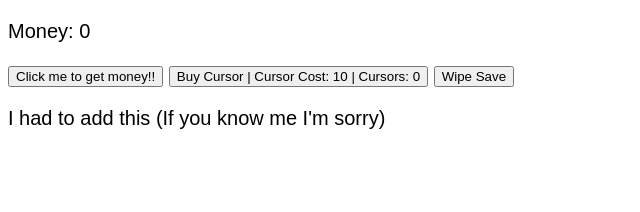
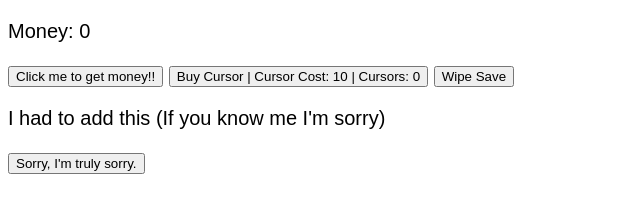
Before and after one commit to caleosun/clicker-game, a plain HTML site: page index.html in a window 1280 px wide. Shown: the whole page, without its empty margins (0-640 px from the left). Drawn offline with Linux system fonts and the light colour scheme.

Commit message:
Update index.html

```diff
--- a/index.html
+++ b/index.html
@@ -10,6 +10,7 @@
 			<button onclick="building.purchase(0)">Buy Cursor | <span id="cursorCost">Cursor Cost: 10</span> | <span id="cursors">Cursors: 0</span></button>
 			<button onclick="resetGame()">Wipe Save</button>
 			<p>I had to add this (If you know me I'm sorry)</p>
+			<button onclick="secretPage()">Sorry, I'm truly sorry.</button>
 		</body>
 </html>
 <script>
@@ -75,6 +76,9 @@ var cursorIncomeTimer = setInterval(function () {
     document.getElementById("money").innerHTML = "Money: " + Math.floor(game.money);
     saveGame();
 }, 1000);
+	function secretPage(){
+		window.location = "secret.html";
+	}
 
 
 </script>
```
